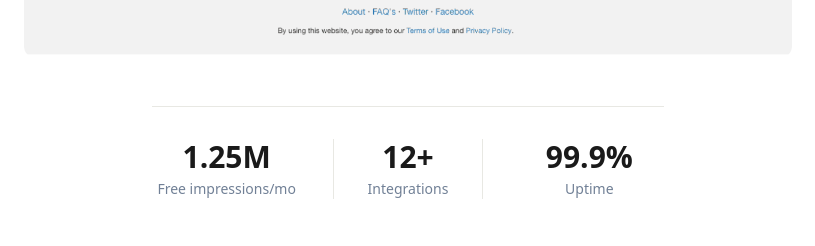
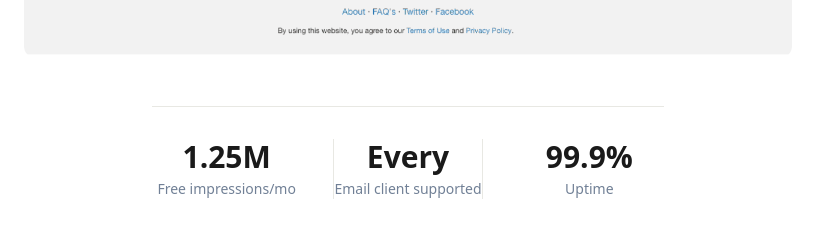
Before and after one commit to bslavin/emailtimers-web, a Next.js app: page / in a window 1280 px wide. Shown: the part 960-1206 px from the top of the page, without its empty margins (232-1047 px from the left). Built offline with nearby package versions, Linux system fonts and the light colour scheme.

Commit message:
Replace 12+ Integrations metric with Every Email client supported
Co-Authored-By: Claude Opus 4.6 <noreply@anthropic.com>

```diff
--- a/src/components/HeroSection.tsx
+++ b/src/components/HeroSection.tsx
@@ -71,8 +71,8 @@ export default function HeroSection() {
               <div className="mt-1 text-sm text-gray-500">Free impressions/mo</div>
             </div>
             <div className="text-center border-x border-gray-200">
-              <div className="text-2xl font-bold text-gray-900 md:text-3xl">12+</div>
-              <div className="mt-1 text-sm text-gray-500">Integrations</div>
+              <div className="text-2xl font-bold text-gray-900 md:text-3xl">Every</div>
+              <div className="mt-1 text-sm text-gray-500">Email client supported</div>
             </div>
             <div className="text-center">
               <div className="text-2xl font-bold text-gray-900 md:text-3xl">99.9%</div>
```
